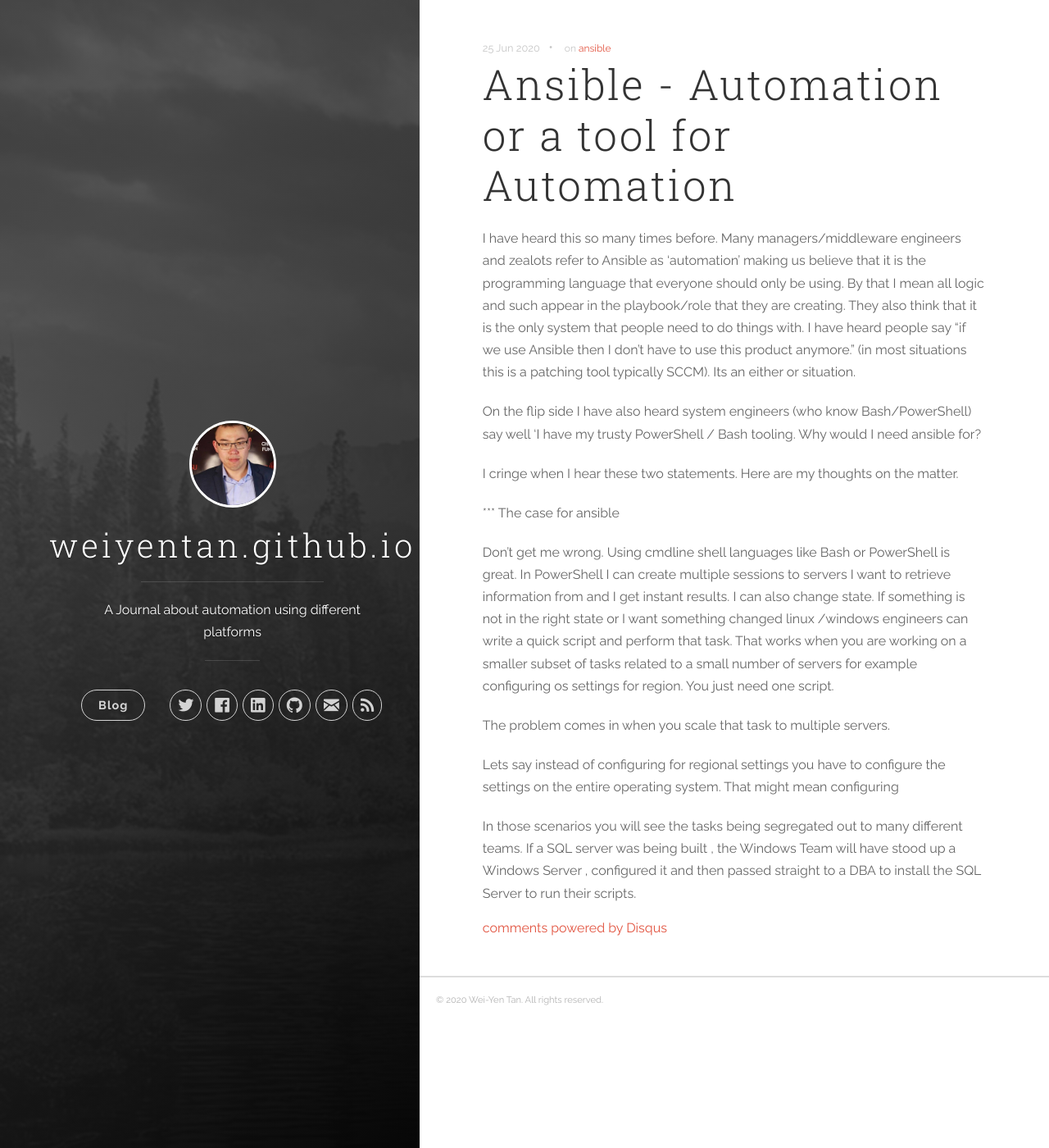
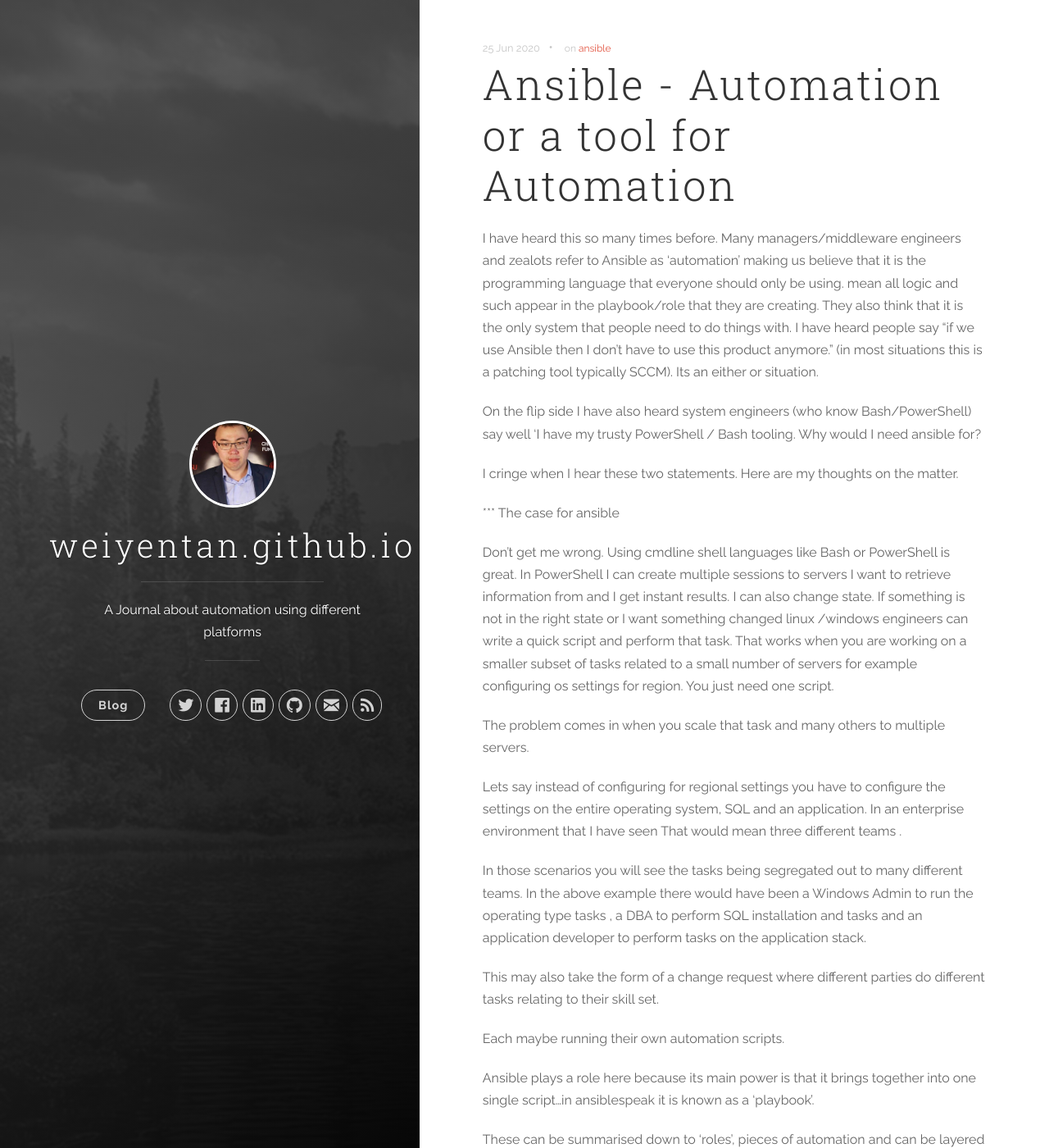
Before and after one commit to weiyentan/weiyentan.github.io, a Jekyll site: the page built from _posts/2020-06-25-Ansible_an_automation_language_tool.markdown, in a window 1280 px wide and 1400 px high. Shown: the whole window at 82% size. Built offline with Jekyll 4.4.1, drawn with Linux system fonts in a browser that asks for light colours; comment, search, counter and statistics services are not loaded; some of the changed text lies outside the part shown.

Commit message:
updated post

```diff
--- a/_posts/2020-06-25-Ansible_an_automation_language_tool.markdown
+++ b/_posts/2020-06-25-Ansible_an_automation_language_tool.markdown
@@ -6,7 +6,7 @@ categories: [thoughts]
 tags: [ansible]
 ---
 
-I have heard this so many times before. Many managers/middleware engineers  and zealots refer to Ansible as 'automation' making us believe that it  is the programming language that everyone should only be using.  By that I mean all logic and such appear in the playbook/role that they are creating.
+I have heard this so many times before. Many managers/middleware engineers  and zealots refer to Ansible as 'automation' making us believe that it  is the programming language that everyone should only be using.  mean all logic and such appear in the playbook/role that they are creating.
 They also think that it is the only system that people need to do things with. I have heard people say "if we use Ansible then I don't have to use this product anymore." (in most situations this is a patching tool typically SCCM). Its an either or situation.
 
 On the flip side I have also heard system engineers (who know Bash/PowerShell) say well 'I have my trusty PowerShell / Bash tooling. Why would I need ansible for?
@@ -18,8 +18,18 @@ I cringe when I hear these two statements. Here are my thoughts on the matter.
 Don't get me wrong. Using cmdline shell languages like Bash or PowerShell is great. In PowerShell I can create multiple sessions to servers I want to retrieve information from and I get instant results. I can also change state. If something is not in the right state or I want something changed linux /windows engineers can write a quick script  and perform that task.
 That works when you are working on a smaller subset of tasks related to a small number of servers for example configuring os settings for region. You just need one script.
 
-The problem comes in when you scale that task to multiple servers.
+The problem comes in when you scale that task and many others to multiple servers.
 
-Lets say instead of configuring for regional settings you have to configure the settings on the entire operating system. That might mean configuring
+Lets say instead of configuring for regional settings you have to configure the settings on the entire operating system, SQL and an application. In an enterprise environment that I have seen That would mean three different teams .
 
-In those scenarios you will see the tasks being segregated out to many different teams. If a SQL server was being built , the Windows Team will have stood up a Windows Server , configured it and then passed straight to a DBA to install the SQL Server to run their scripts.
+In those scenarios you will see the tasks being segregated out to many different teams. In the above example there would have been a Windows Admin to run the operating type tasks , a DBA to perform SQL installation and tasks and an application developer to perform tasks on the application stack.
+
+This may also take the form of a change request  where different parties do different tasks relating to their skill set.
+
+Each maybe running their own automation scripts.
+
+Ansible plays a role here because its main power is that it brings together into one single script...in ansiblespeak it is known as a 'playbook'.
+
+These can be summarised down to 'roles', pieces of automation and can be layered together.
+
+I have experienced both sides of the spectrum using PowerShell as 'wrapper scripts' and using Ansible. While there is a tiny bit more upfront work with Ansible in terms of defining where the roles come from , I have always found it easier to piece together a playbook than writing scripts.
```
